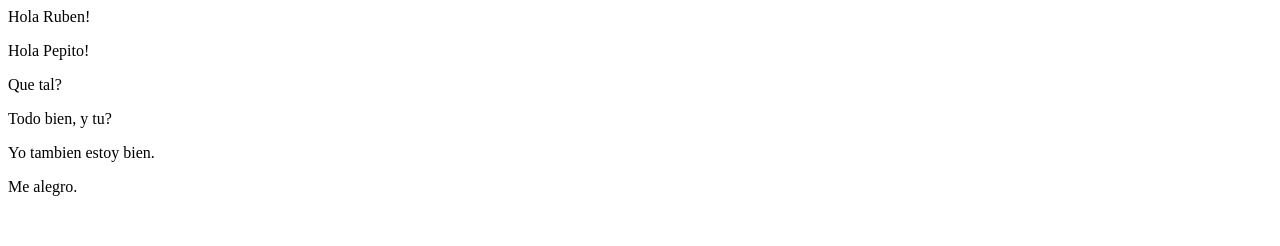
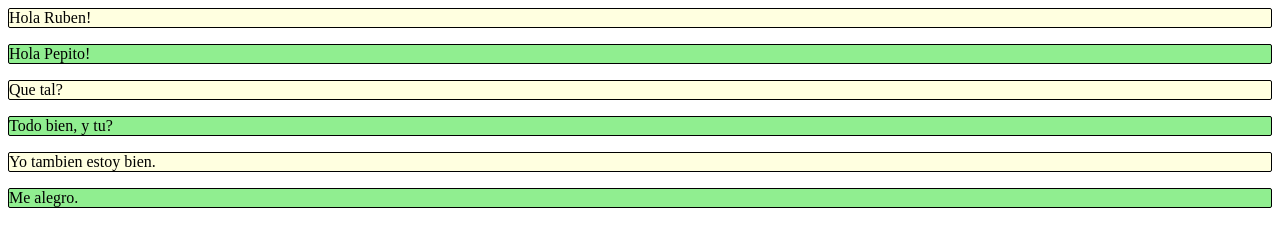
Before and after one commit to rubencobollo/rubencobollo.github.io, a plain HTML site: page ejercicio2/index.html in a window 1280 px wide. Drawn offline with Linux system fonts and the light colour scheme.

Commit message:
Update index.css

```diff
--- a/ejercicio2/index.css
+++ b/ejercicio2/index.css
@@ -1,11 +1,11 @@
-mensaje1 {
-  /*border: 1px solid #000;
-  border-radius: 2px;*/
+.mensaje1 {
+  border: 1px solid #000;
+  border-radius: 2px;
   background-color: lightyellow;
   }
 
-mensaje2{
-  /*border: 1px solid #000;
-  border-radius: 2px;*/
+.mensaje2{
+  border: 1px solid #000;
+  border-radius: 2px;
   background-color: lightgreen;
 }
```
